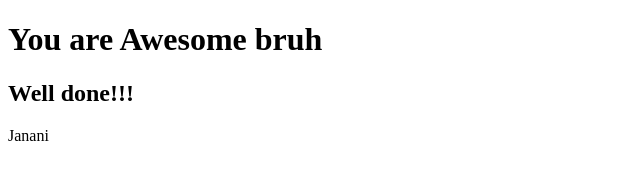
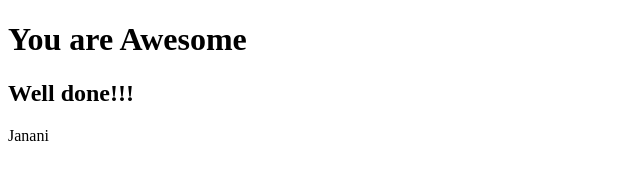
Before and after one commit to Janani-S009/nodejs, a website: page index.html in a window 1280 px wide. Shown: the whole page, without its empty margins (0-640 px from the left). Drawn offline with Linux system fonts and the light colour scheme.

Commit message:
Update index.html

```diff
--- a/index.html
+++ b/index.html
@@ -1,7 +1,7 @@
 <!doctype html>
 <html>
 	<body>
-		<h1>You are Awesome bruh</h1>
+		<h1>You are Awesome </h1>
 		<h2> Well done!!!</h2>
 		<p>Janani</p>
 	</body>
```
